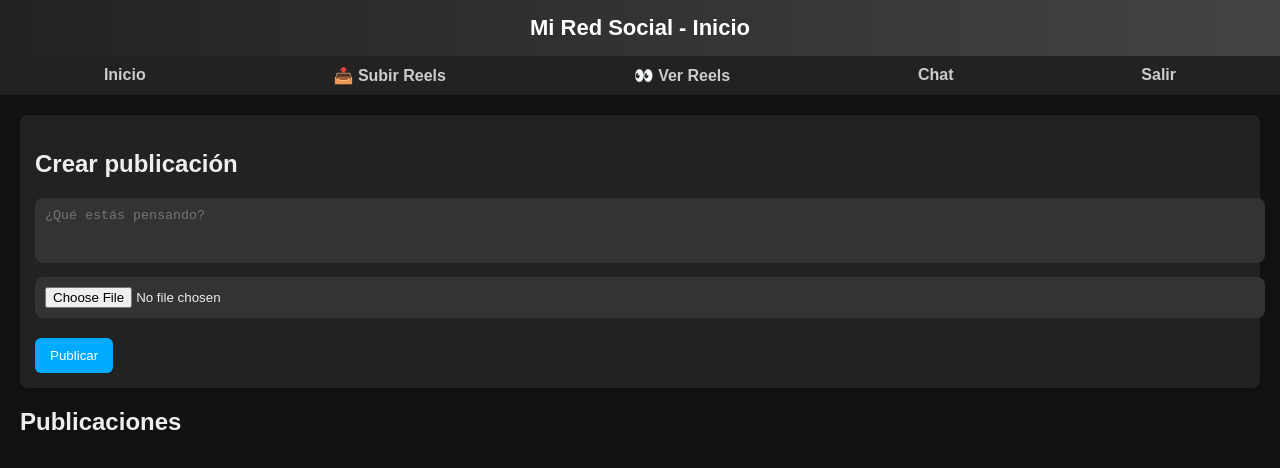
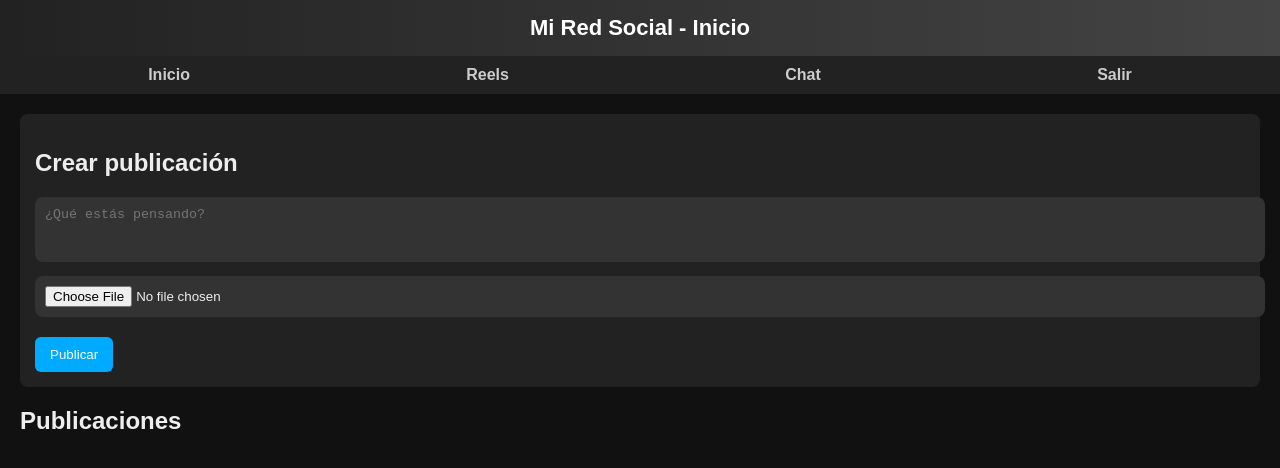
Before and after one commit to samir2212-f/red-social-samir, a plain HTML site: page home.html in a window 1280 px wide. Drawn offline with Linux system fonts and the light colour scheme; no server answers.

Commit message:
Update home.html

```diff
--- a/home.html
+++ b/home.html
@@ -92,8 +92,7 @@
   <header>Mi Red Social - Inicio</header>
   <nav>
     <a href="home.html">Inicio</a>
-    <a href="reels.html">📤 Subir Reels</a>
-    <a href="feed.html">👀 Ver Reels</a>
+    <a href="reels.html">Reels</a>
     <a href="chat.html">Chat</a>
     <a href="#" id="logoutBtn">Salir</a>
   </nav>
@@ -135,7 +134,7 @@
 
     let currentUser;
 
-    // 🔹 Revisar sesión
+    // Revisar sesión
     onAuthStateChanged(auth, (user) => {
       if(user){
         currentUser = user;
@@ -145,7 +144,7 @@
       }
     });
 
-    // 🔹 Publicar con texto y archivo
+    // Publicar con texto y archivo
     async function publishPost(){
       const content = document.getElementById("postContent").value.trim();
       const file = document.getElementById("fileInput").files[0];
@@ -174,9 +173,9 @@
     }
     window.publishPost = publishPost;
 
-    // 🔹 Mostrar publicaciones en tiempo real
+    // Mostrar publicaciones en tiempo real (orden DESC)
     function loadPosts(){
-      const q = query(collection(db, "posts"), orderBy("timestamp","asc"));
+      const q = query(collection(db, "posts"), orderBy("timestamp","desc"));  // 🔹 DESCENDENTE
       onSnapshot(q, async (snapshot) => {
         const feedDiv = document.getElementById("feed");
         feedDiv.innerHTML = "";
@@ -208,7 +207,7 @@
       });
     }
 
-    // 🔹 Logout
+    // Logout
     document.getElementById("logoutBtn").addEventListener("click", () => {
       signOut(auth).then(() => {
         window.location.href = "index.html";
```
